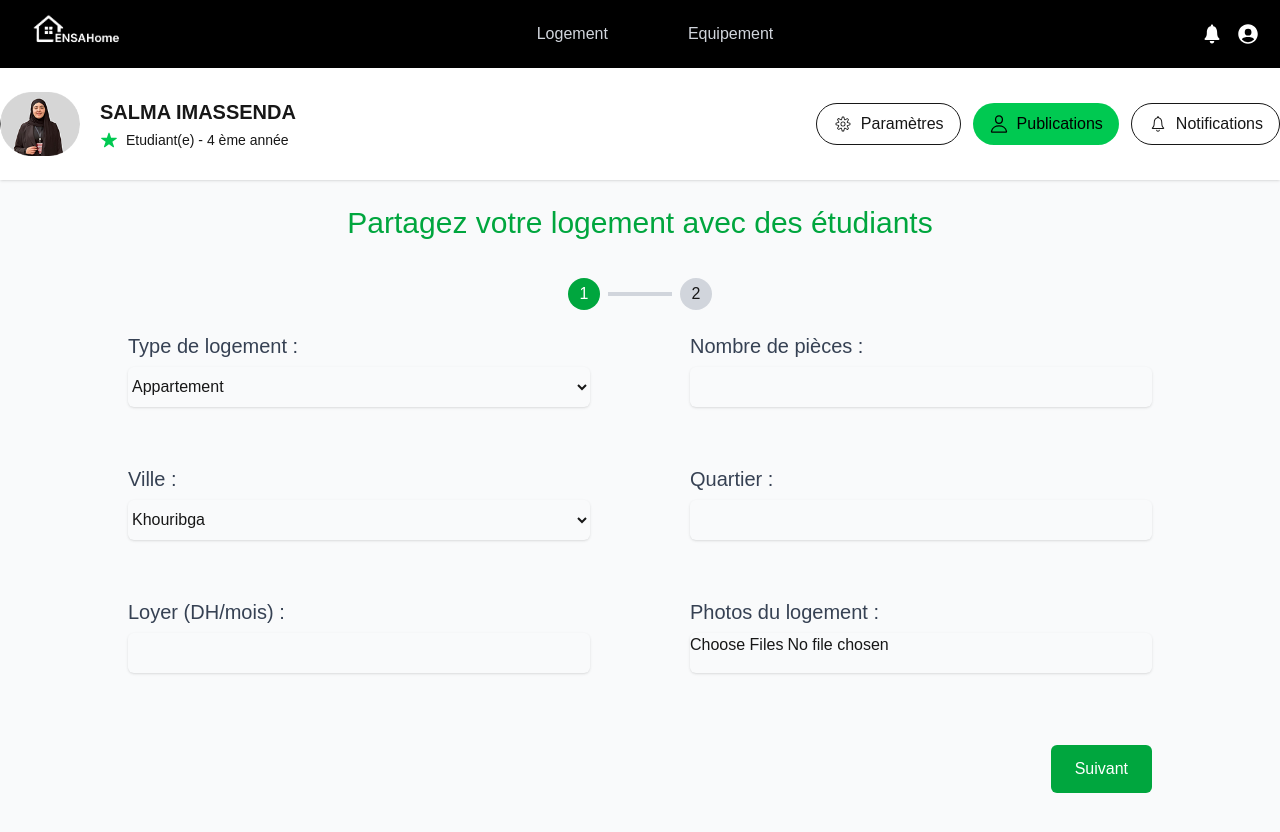
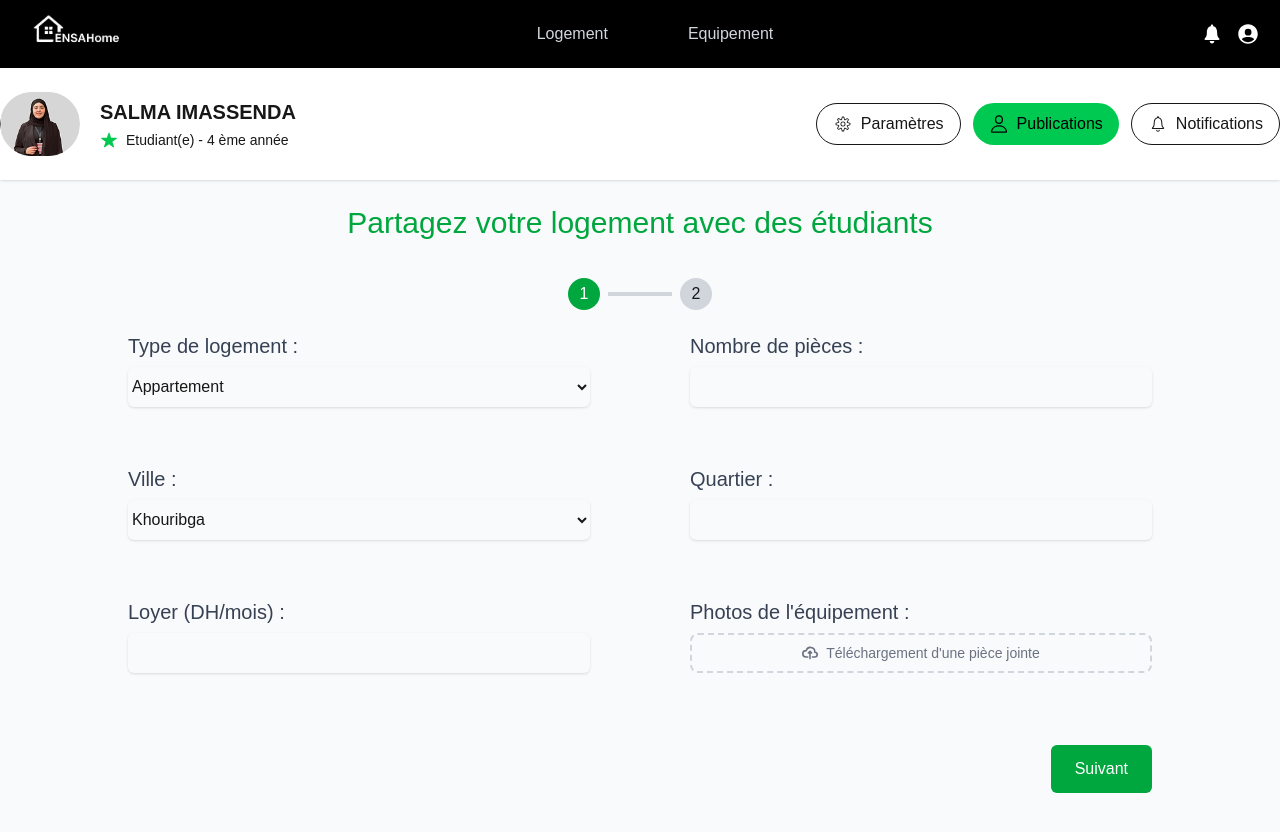
Before and after one commit to salmaimassenda2023/ENSAHOME, a Next.js app in the folder frontend/: page /profil/publications/logementForm in a window 1280 px wide. Shown: the top 832 px of the page. Built offline with nearby package versions, Linux system fonts and the light colour scheme.

Commit message:
Publier des logements UI

```diff
--- a/frontend/app/profil/publications/logementForm/page.js
+++ b/frontend/app/profil/publications/logementForm/page.js
@@ -267,16 +267,26 @@ export default function LogementForm() {
                                     {errors.loyer && <p className="text-red-500 text-sm mt-1">{errors.loyer}</p>}
                                 </div>
 
-                                {/* photos */}
+                                {/* Photos */}
                                 <div>
-                                    <label className="block text-xl font-medium text-gray-700 leading-tight">Photos du logement :</label>
+                                    <label className="block text-xl font-medium text-gray-700 leading-tight">Photos de l'équipement :</label>
+                                    <div className="mt-2 flex items-center justify-center w-full">
+                                        <label className="flex flex-col items-center justify-center w-full h-10 border-2 border-gray-300 border-dashed rounded-lg cursor-pointer bg-gray-50 hover:bg-gray-100">
+                                            <div className="flex items-center justify-center">
+                                                <svg className="w-4 h-4 mr-2 text-gray-500" aria-hidden="true" xmlns="http://www.w3.org/2000/svg" fill="none" viewBox="0 0 20 16">
+                                                    <path stroke="currentColor" strokeLinecap="round" strokeLinejoin="round" strokeWidth="2" d="M13 13h3a3 3 0 0 0 0-6h-.025A5.56 5.56 0 0 0 16 6.5 5.5 5.5 0 0 0 5.207 5.021C5.137 5.017 5.071 5 5 5a4 4 0 0 0 0 8h2.167M10 15V6m0 0L8 8m2-2 2 2"/>
+                                                </svg>
+                                                <span className="text-sm text-gray-500">Téléchargement d'une pièce jointe</span>
+                                            </div>
                                             <input
                                                 type="file"
                                                 multiple
                                                 accept="image/*"
                                                 onChange={handlePhotoUpload}
-                                        className={`mt-2 block w-full h-10 rounded-md border-gray-300 shadow-sm focus:border-blue-500 focus:ring-blue-500 ${errors.photos ? 'border-red-500' : ''}`}
+                                                className="hidden"
                                             />
+                                        </label>
+                                    </div>
                                     {errors.photos && <p className="text-red-500 text-sm mt-1">{errors.photos}</p>}
                                     {formData.photos.length > 0 && (
                                         <p className="text-sm text-gray-600 mt-1">
```
Lines whose indentation alone changed are shown as unchanged.
